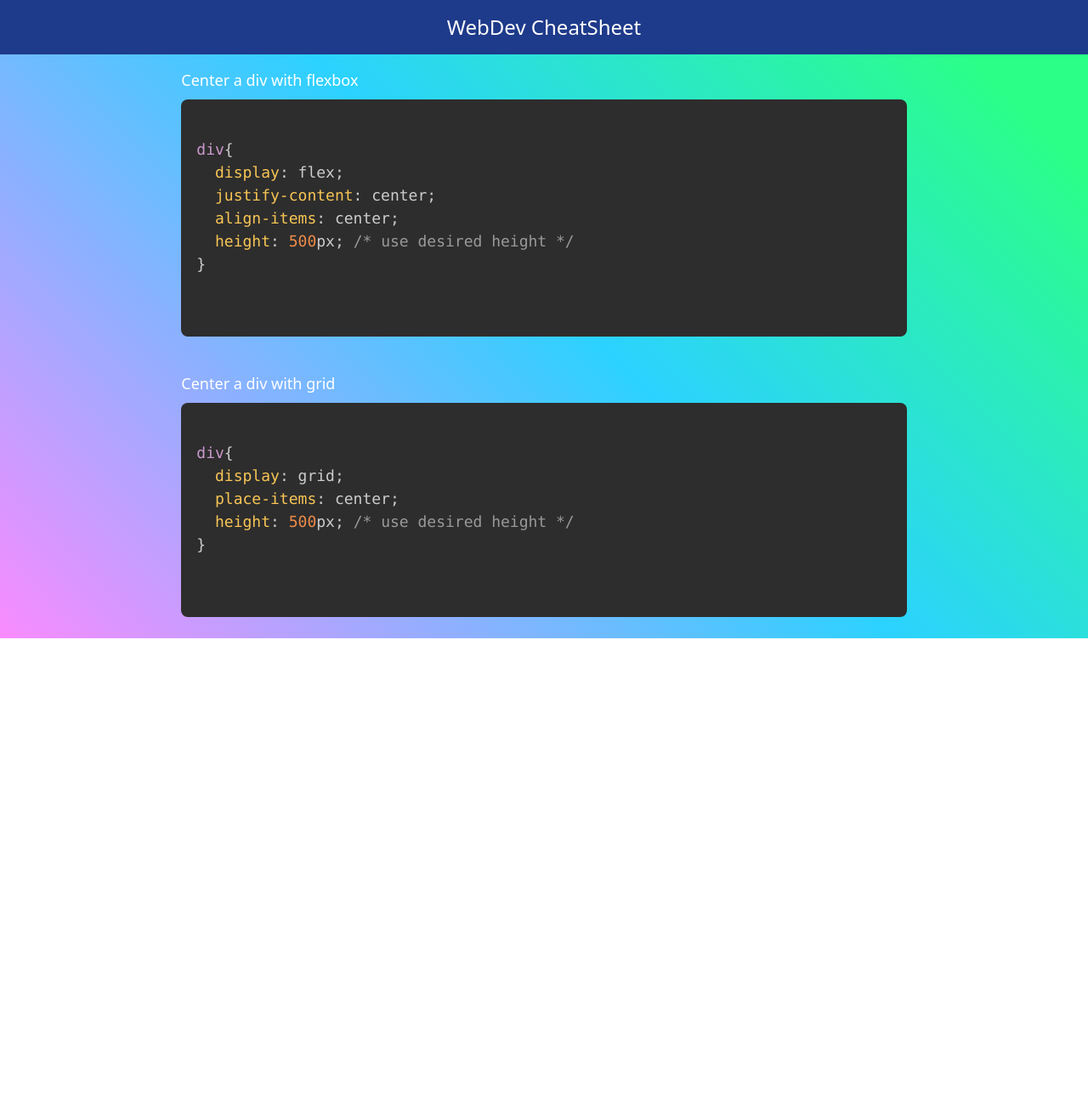
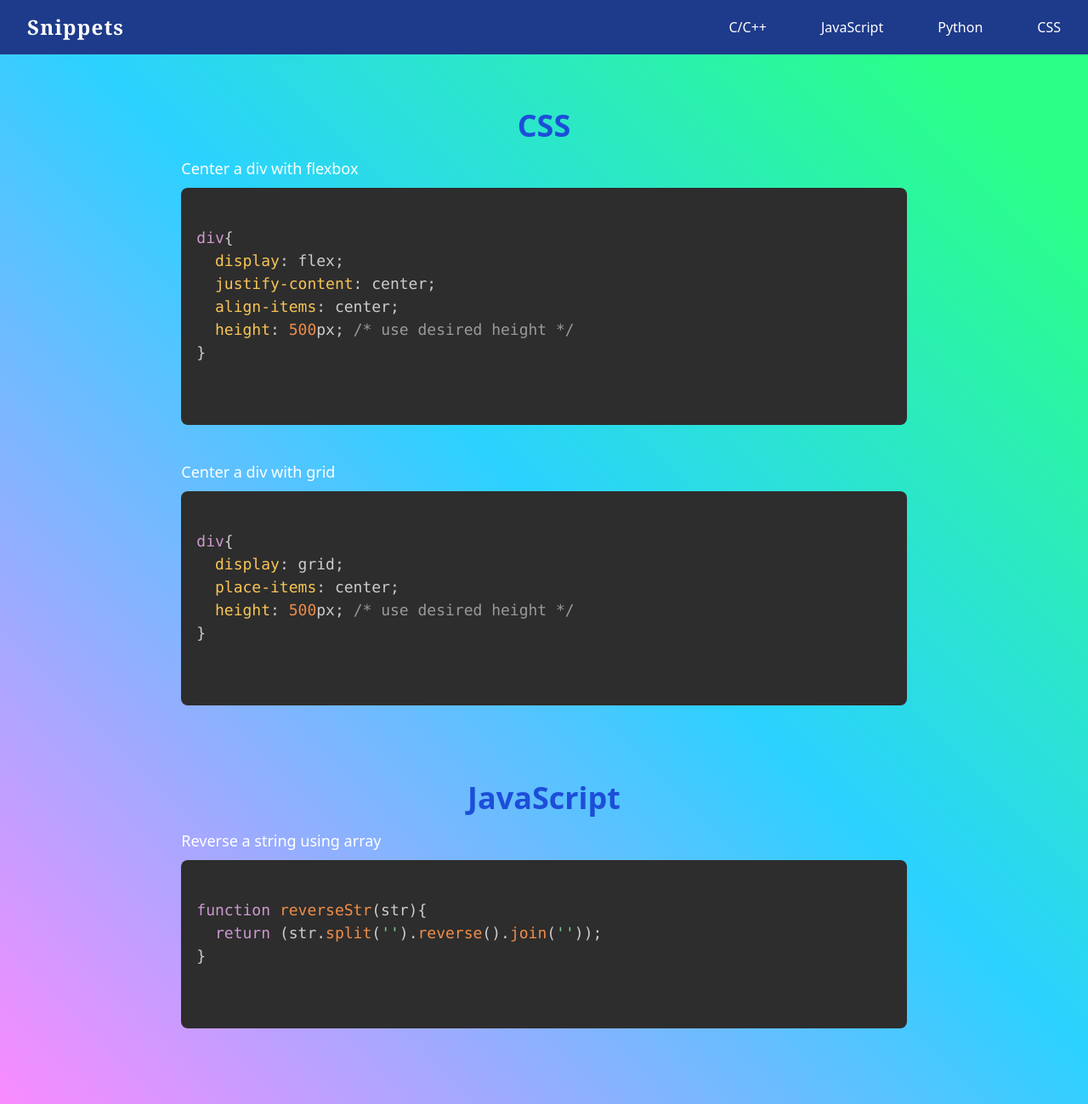
Before and after one commit to numan-iftikhar/code-snippets, a website built with Vite: page index.html in a window 1280 px wide. Shown: the whole page at 85% size. Before the commit the page ends 800 px from the top, so only its background shows below. Built offline with nearby package versions, Linux system fonts and the light colour scheme.

Commit message:
add nav links

```diff
--- a/index.html
+++ b/index.html
@@ -19,12 +19,21 @@
   </head>
 
   <body class="font-sans">
-    <nav
-      class="flex justify-center items-center h-16 text-white text-2xl bg-blue-900"
+    <nav class="flex items-center h-16 px-8 text-white bg-blue-900 fix">
+      <span class="font-serif font-bold tracking-wider text-2xl cursor-pointer"
+        ><a href="./index.html">Snippets</a></span
       >
-      <div>WebDev CheatSheet</div>
+
+      <ul class="flex ml-auto space-x-16">
+        <li><a href="#">C/C++</a></li>
+        <li><a href="#javascript">JavaScript</a></li>
+        <li><a href="#">Python</a></li>
+        <li><a href="#css">CSS</a></li>
+      </ul>
     </nav>
 
+    <section id="css" class="my-16">
+      <h2 class="text-center text-blue-700 text-4xl font-bold">CSS</h2>
       <div class="container w-2/3 m-auto font-medium text-white">
         <div class="py-4 text-lg">
           Center a div with flexbox
@@ -52,8 +61,23 @@ div{
             </code>
           </pre>
         </div>
+      </div>
+    </section>
 
+    <section id="javascript" class="mb-16">
+      <h2 class="text-center text-blue-700 text-4xl font-bold">JavaScript</h2>
+      <div class="container w-2/3 m-auto font-medium text-white">
+        <div class="py-4 text-lg">
+          Reverse a string using array
+          <pre class="lang-js rounded-lg">
+            <code>
+function reverseStr(str){
+  return (str.split('').reverse().join(''));
+}
+            </code>
+         </pre>
         </div>
-
+      </div>
+    </section>
   </body>
 </html>
```
Also changed, not shown: javascript.html (added). Lines whose indentation alone changed are shown as unchanged.
